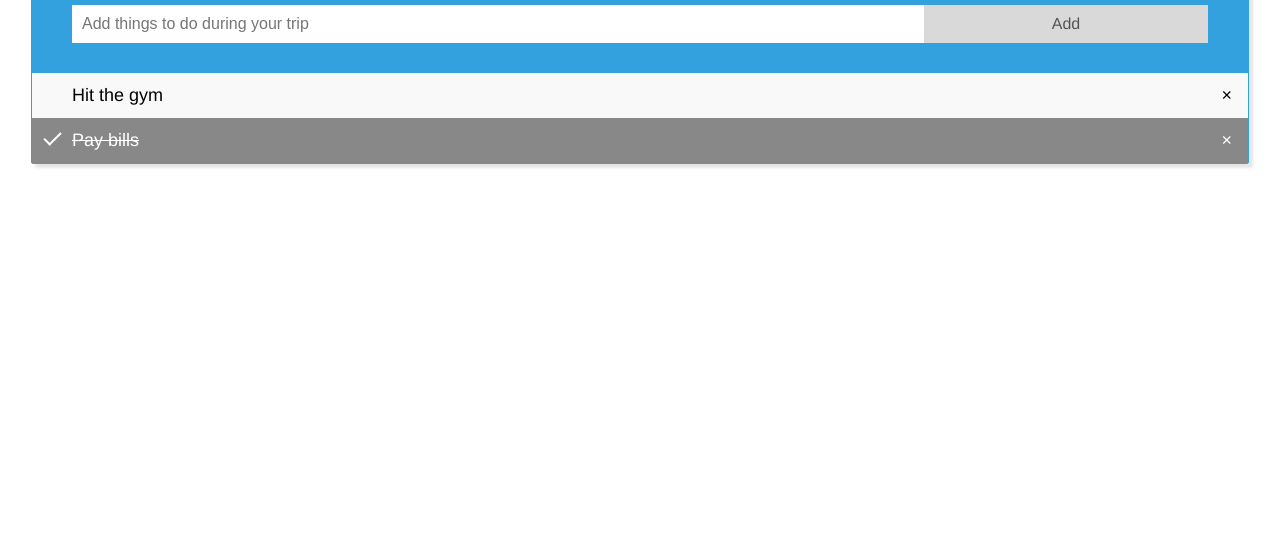
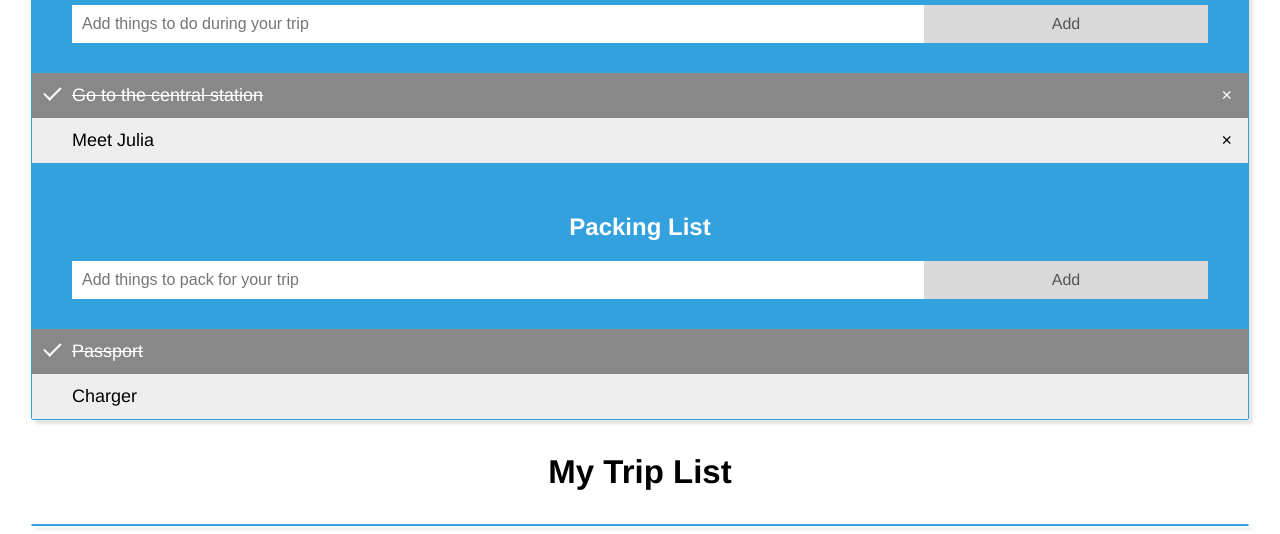
Before and after one commit to jamiekim828/travel-app, a website built with webpack: page src/client/views/index.html in a window 1280 px wide. Shown: the part 635-1169 px from the top of the page. Before the commit the page ends 807 px from the top, so only its background shows below. Built offline with nearby package versions, Linux system fonts and the light colour scheme.

Commit message:
trip list add

```diff
--- a/src/client/js/app.js
+++ b/src/client/js/app.js
@@ -127,6 +127,17 @@ const updateUI = async () => {
     document.getElementById(
       'weatherresult'
     ).innerHTML = `Weather : Current weather of <span class='des'>${destination}</span> is ${description} and temperature is ${temperature}°C`;
+
+    for (let i = 1; i < trip.length; i++) {
+      const nextDestination = document.createElement('div');
+      nextDestination.id = 'next_destination';
+
+      document.getElementById('next_destination').innerHTML =
+        trip[i].destination;
+      document.getElementById('next_country').innerHTML = trip[i].country;
+      document.getElementById('next_departure').innerHTML = trip[i].weatherinfo;
+      document.getElementById('next_weather').innerHTML = trip[i].temperature;
+    }
   } catch (error) {
     console.log('error', error);
   }
@@ -197,8 +208,7 @@ function newElement() {
 
 document.getElementById('todoadd').addEventListener('click', newElement);
 
-function generateNewTrip() {}
-
+function tripList() {}
 function removeTrip() {}
 
 export { performAction };
--- a/src/client/styles/main.scss
+++ b/src/client/styles/main.scss
@@ -264,3 +264,21 @@ footer {
     background-color: #bbb;
   }
 }
+
+#list_title {
+  text-align: center;
+  font-weight: 800;
+  font-size: 33px;
+}
+
+.list_main {
+  width: 95vw !important;
+  display: block;
+  overflow: visible;
+  width: 60vw;
+  margin: 20px auto 0 auto;
+  border: 1px solid;
+  border-color: rgba(51, 161, 222, 1);
+  border-radius: 2px;
+  box-shadow: rgba(0, 0, 0, 0.1) 4px 4px 3px;
+}
--- a/src/client/views/index.html
+++ b/src/client/views/index.html
@@ -70,7 +70,7 @@
         </section>
         <section class="results">
           <div class="results_title">
-            <h3 id="results_title">My Trip List</h3>
+            <h3 id="results_title">My Trip Information</h3>
           </div>
           <div class="results_main">
             <div class="trip_head">
@@ -91,7 +91,7 @@
               </div>
             </div>
 
-            <div class="trip_plans">
+            <div class="trip_plans" id="plancontainer1">
               <div id="myDIV" class="header">
                 <h2>To Do List</h2>
                 <input type="text" id="myInput" placeholder="Add things to do during your trip">
@@ -99,15 +99,40 @@
               </div>
 
               <ul id="myUL">
-                <li>Hit the gym</li>
-                <li class="checked">Pay bills</li>
+                <li class="checked">Go to the central station</li>
+                <li>Meet Julia</li>
+              </ul>
+            </div>
+            <div class="trip_plans" id="plancontainer2">
+              <div id="myDIV" class="header">
+                <h2>Packing List</h2>
+                <input type="text" id="myInput" placeholder="Add things to pack for your trip">
+                <span onclick="newElement()" id="todoadd" class="addBtn">Add</span>
+              </div>
 
+              <ul id="myUL">
+                <li class="checked">Passport</li>
+                <li>Charger</li>
               </ul>
             </div>
 
               </div>
             </div>
           </div>
+
+        </section>
+        <section class="trip_list_section">
+          <div class="list_title">
+            <h3 id="list_title">My Trip List</h3>
+          </div>
+          <div class="list_main">
+            <div id="next_destination"></div>
+            <div id="next_country"></div>
+            <div id="next_departure"></div>
+            <div id="next_weather"></div>
+            <div id="next_trip_togo"></div>
+          </div>
+
         </section>
       </div>
     </main>
```
